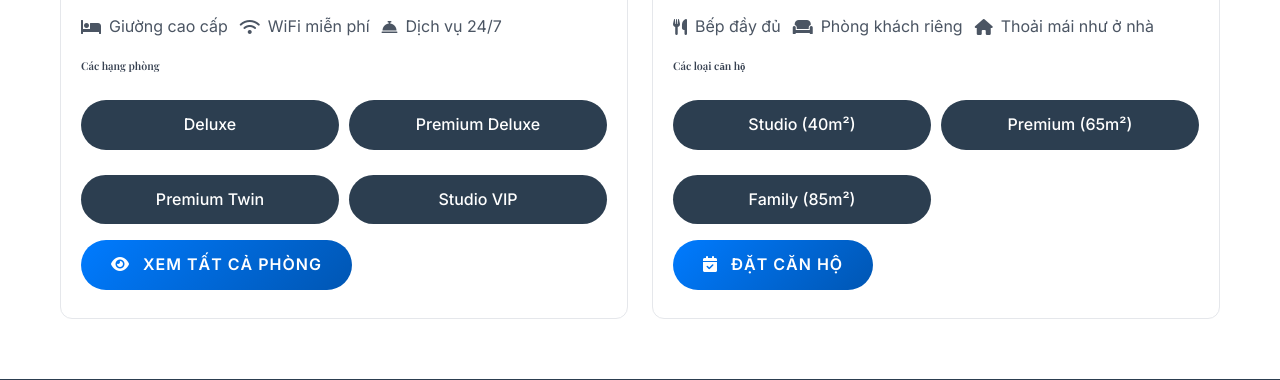
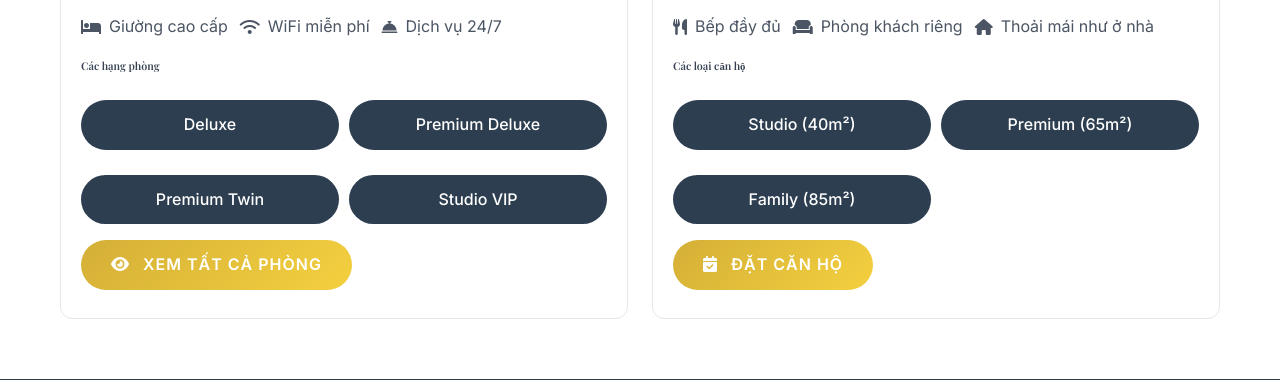
Before and after one commit to quanglong3824/Aurora-booking-web, a PHP site: page /pages/phong-va-can-ho.php in a window 1280 px wide. Shown: the part 404-784 px from the top of the page. Run offline with PHP 8.4, Linux system fonts and the light colour scheme.

Commit message:
Chỉnh sửa trang phòng và căn hộ

```diff
--- a/assets/css/accommodation.css
+++ b/assets/css/accommodation.css
@@ -1383,7 +1383,8 @@ h1, h2, h3, h4, h5, h6 {
 
 /* Enhanced Button Styles */
 .btn-primary {
-    background: linear-gradient(135deg, #007bff, #0056b3);
+    background: linear-gradient(135deg, var(--brand-primary), var(--brand-primary-2));
+    color: var(--text-on-dark);
     border: none;
     border-radius: 25px;
     padding: 12px 30px;
@@ -1412,23 +1413,26 @@ h1, h2, h3, h4, h5, h6 {
 
 .btn-primary:hover {
     transform: translateY(-2px);
-    box-shadow: 0 10px 25px rgba(0, 123, 255, 0.3);
+    box-shadow: 0 10px 25px rgba(var(--brand-primary-rgb), 0.3);
 }
 
 .btn-outline-primary {
-    border: 2px solid #007bff;
+    border: 2px solid var(--brand-primary);
+    color: var(--brand-primary);
     border-radius: 25px;
     padding: 10px 28px;
     font-weight: 600;
     text-transform: uppercase;
     letter-spacing: 1px;
     transition: all 0.3s ease;
+    background: transparent;
 }
 
 .btn-outline-primary:hover {
-    background: #007bff;
+    background: var(--brand-primary);
+    color: var(--text-on-dark);
     transform: translateY(-2px);
-    box-shadow: 0 10px 25px rgba(0, 123, 255, 0.3);
+    box-shadow: 0 10px 25px rgba(var(--brand-primary-rgb), 0.3);
 }
 
 /* Responsive Testimonials */
--- a/assets/css/style.css
+++ b/assets/css/style.css
@@ -12,6 +12,22 @@ body {
     overflow-x: hidden;
 }
 
+/* Brand Color Variables */
+:root {
+    --brand-primary: #d4af37; /* Gold */
+    --brand-primary-2: #f4d03f; /* Gold light */
+    --brand-primary-rgb: 212, 175, 55;
+
+    --brand-secondary: #2c3e50; /* Navy */
+    --brand-secondary-rgb: 44, 62, 80;
+
+    --brand-accent: #667eea; /* Indigo */
+    --brand-accent-2: #764ba2; /* Purple */
+    --brand-accent-rgb: 102, 126, 234;
+
+    --text-on-dark: #ffffff;
+}
+
 .container {
     max-width: 1200px;
     margin: 0 auto;
@@ -42,8 +58,8 @@ h3 {
 /* Buttons */
 .btn-primary {
     display: inline-block;
-    background: linear-gradient(135deg, #d4af37, #f4d03f);
-    color: #fff;
+    background: linear-gradient(135deg, var(--brand-primary), var(--brand-primary-2));
+    color: var(--text-on-dark);
     padding: 15px 30px;
     text-decoration: none;
     border-radius: 50px;
@@ -57,13 +73,13 @@ h3 {
 
 .btn-primary:hover {
     transform: translateY(-2px);
-    box-shadow: 0 10px 25px rgba(212, 175, 55, 0.3);
+    box-shadow: 0 10px 25px rgba(var(--brand-primary-rgb), 0.3);
 }
 
 .btn-room {
     display: inline-block;
-    background: #2c3e50;
-    color: #fff;
+    background: var(--brand-secondary);
+    color: var(--text-on-dark);
     padding: 12px 25px;
     text-decoration: none;
     border-radius: 25px;
@@ -79,8 +95,8 @@ h3 {
 
 .btn-booking {
     grid-column: 1 / -1;
-    background: linear-gradient(135deg, #d4af37, #f4d03f);
-    color: #fff;
+    background: linear-gradient(135deg, var(--brand-primary), var(--brand-primary-2));
+    color: var(--text-on-dark);
     padding: 15px 30px;
     border: none;
     border-radius: 25px;
@@ -93,7 +109,7 @@ h3 {
 
 .btn-booking:hover {
     transform: translateY(-2px);
-    box-shadow: 0 8px 20px rgba(212, 175, 55, 0.3);
+    box-shadow: 0 8px 20px rgba(var(--brand-primary-rgb), 0.3);
 }
 
 /* Header */
@@ -254,8 +270,8 @@ h3 {
 }
 
 .btn-book-now {
-    background: linear-gradient(135deg, #d4af37, #f4d03f);
-    color: #fff;
+    background: linear-gradient(135deg, var(--brand-primary), var(--brand-primary-2));
+    color: var(--text-on-dark);
     padding: clamp(8px, 1.5vw, 12px) clamp(16px, 3vw, 24px);
     text-decoration: none;
     border-radius: 25px;
@@ -267,7 +283,7 @@ h3 {
 
 .btn-book-now:hover {
     transform: translateY(-2px);
-    box-shadow: 0 8px 20px rgba(212, 175, 55, 0.3);
+    box-shadow: 0 8px 20px rgba(var(--brand-primary-rgb), 0.3);
 }
 
 /* Dropdown Menu Styles */
```
